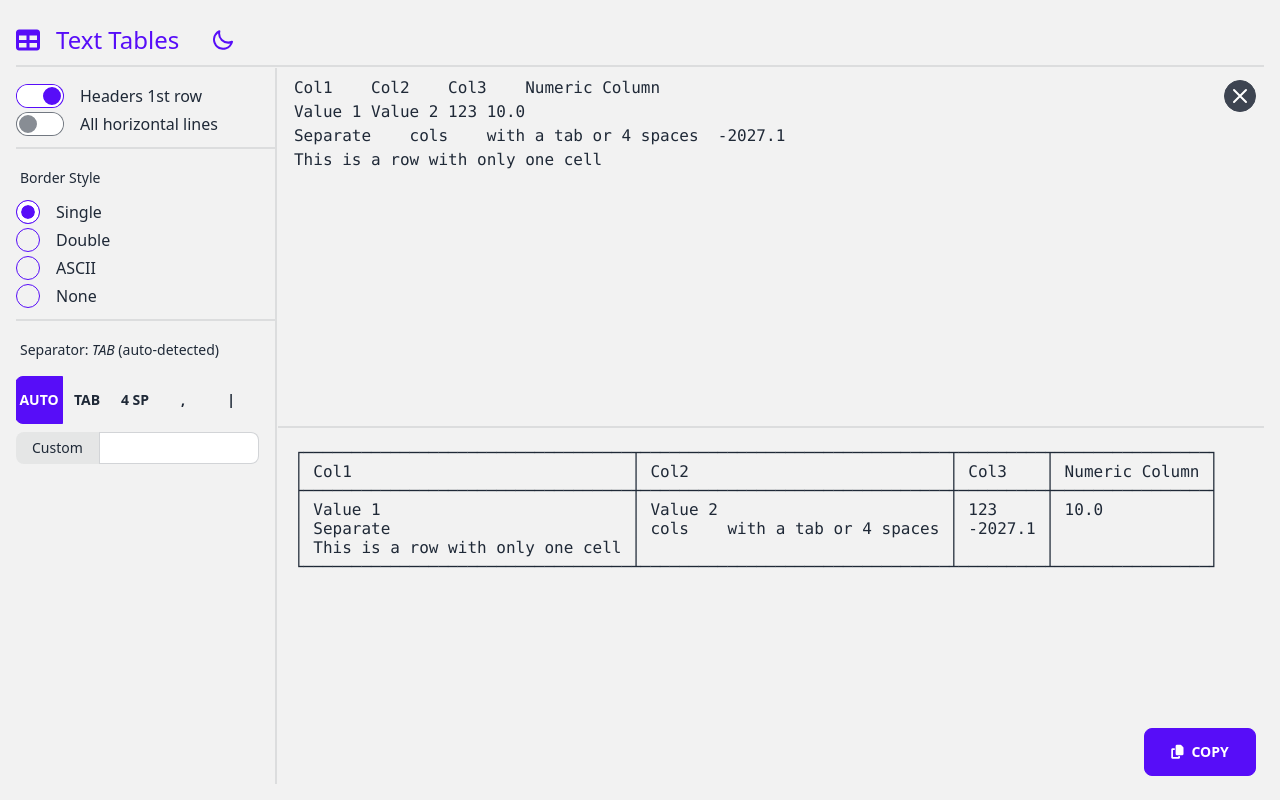
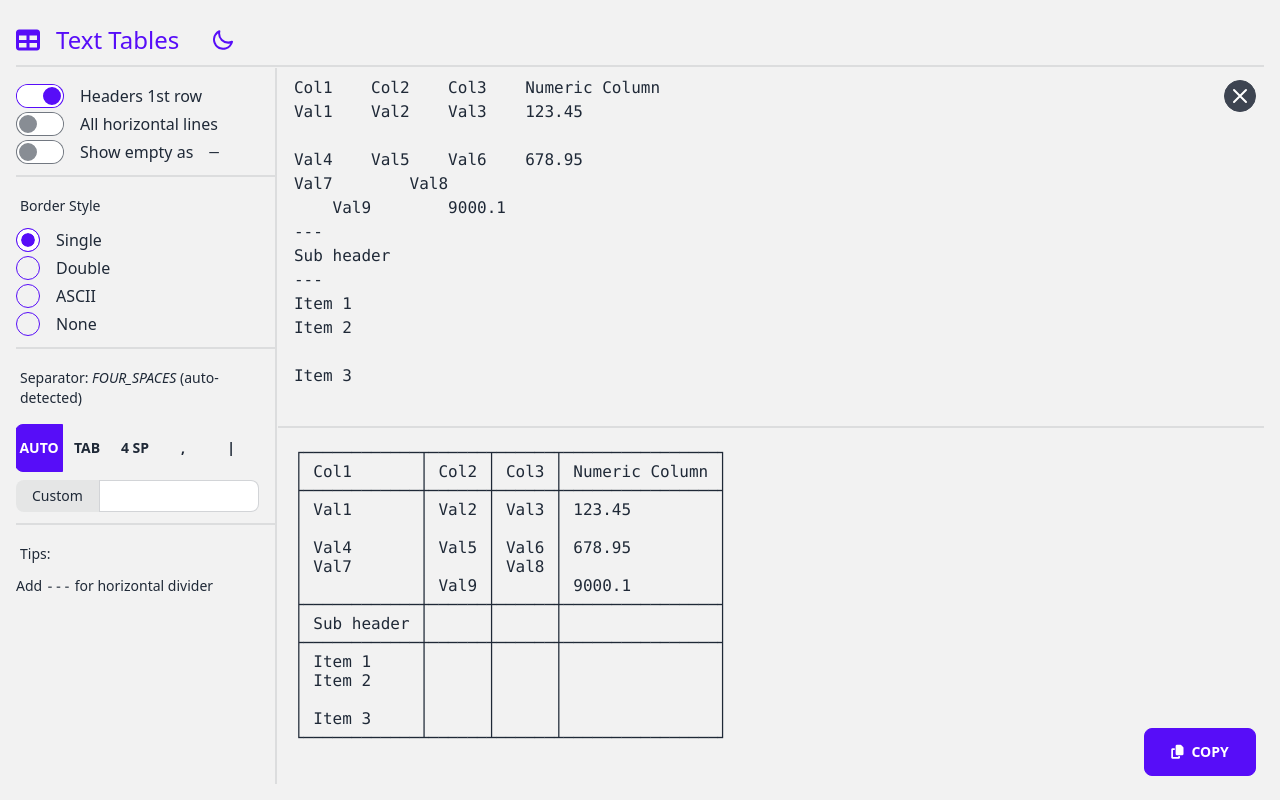
Before and after one commit to jelitter/super-tables, an Angular app: page / in a window 1280 px wide. Built offline with nearby package versions, Linux system fonts and the light colour scheme.

Commit message:
✨ Add horizontal dividers, allow empty lines, show empty as dash

```diff
--- a/src/components/tables/tables.component.html
+++ b/src/components/tables/tables.component.html
@@ -1,11 +1,11 @@
-<div class="left w-auto">
+<div class="w-auto left">
   <!-- radio -->
   <form
     [noValidate]="true"
     (change)="onSettingsChange()"
     class="flex flex-col gap-1 pt-4"
   >
-    <label class="flex align-middle gap-4">
+    <label class="flex gap-4 align-middle">
       <input
         type="checkbox"
         name="headers"
@@ -15,7 +15,7 @@
       />
       Headers 1st row
     </label>
-    <label class="flex align-middle gap-4">
+    <label class="flex gap-4 align-middle">
       <input
         type="checkbox"
         name="horizontal-lines"
@@ -24,14 +24,23 @@
       />
       All horizontal lines
     </label>
+    <label class="flex gap-4 align-middle">
+      <input
+        type="checkbox"
+        name="horizontal-lines"
+        [(ngModel)]="showEmptyAsDash"
+        class="toggle toggle-primary"
+      />
+      Show empty as <code>&mdash;</code>
+    </label>
 
-    <div class="divider m-0"></div>
+    <div class="m-0 divider"></div>
 
     <label class="label">
       <span class="label-text">Border Style</span>
     </label>
 
-    <label class="flex align-middle gap-4">
+    <label class="flex gap-4 align-middle">
       <input
         type="radio"
         name="border"
@@ -41,7 +50,7 @@
       />
       Single
     </label>
-    <label class="flex align-middle gap-4">
+    <label class="flex gap-4 align-middle">
       <input
         type="radio"
         name="border"
@@ -51,7 +60,7 @@
       />
       Double
     </label>
-    <label class="flex align-middle gap-4">
+    <label class="flex gap-4 align-middle">
       <input
         type="radio"
         name="border"
@@ -61,7 +70,7 @@
       />
       ASCII
     </label>
-    <label class="flex align-middle gap-4">
+    <label class="flex gap-4 align-middle">
       <input
         type="radio"
         name="border"
@@ -72,9 +81,9 @@
       None
     </label>
 
-    <div class="divider m-0"></div>
+    <div class="m-0 divider"></div>
 
-    <div class="pr-4 flex flex-col box-border gap-2">
+    <div class="box-border flex flex-col gap-2 pr-4">
       <label class="label">
         <span class="label-text"
           >Separator: <span class="italic">{{ activeSeparator }}</span>
@@ -135,7 +144,7 @@
           <span>Custom</span>
           <input
             type="text"
-            class="input input-bordered input-sm w-40"
+            class="w-40 input input-bordered input-sm"
             name="separator"
             [(ngModel)]="customSeparator"
             (input)="onSettingsChange()"
@@ -143,28 +152,36 @@
         </label>
       </div>
     </div>
+
+    <div class="m-0 divider"></div>
+
+    <label class="label">
+      <div class="label-text">Tips:</div>
+    </label>
+
+    <p class="text-sm">Add <code class="text">---</code> for horizontal divider</p>
   </form>
 </div>
 
-<div class="divider divider-horizontal m-0 w-1"></div>
+<div class="w-1 m-0 divider divider-horizontal"></div>
 
 <div
   class="right p-0 grid grid-rows-[1fr_2px_1fr] gap-2 w-full overflow-hidden"
 >
   <pre
-    class="right-top px-4 py-2 rounded outline-0 overflow-auto :active:border-2"
+    class="px-4 py-2 overflow-auto rounded right-top outline-0 :active:border-2"
     contenteditable="true"
     (input)="onUserPropertyChanged($event)"
   ></pre>
 
   <button
-    class="btn btn-circle btn-sm absolute dark:btn-outline top-20 right-6"
+    class="absolute btn btn-circle btn-sm dark:btn-outline top-20 right-6"
     *ngIf="(inputText ?? '').length > 0"
     (click)="clearInput()"
   >
     <svg
       xmlns="http://www.w3.org/2000/svg"
-      class="h-6 w-6"
+      class="w-6 h-6"
       fill="none"
       viewBox="0 0 24 24"
       stroke="currentColor"
@@ -178,7 +195,7 @@
     </svg>
   </button>
 
-  <div class="divider m-0 h-1"></div>
+  <div class="h-1 m-0 divider"></div>
 
   <pre
     class="right-bottom px-4 py-2 rounded overflow-auto leading-[19px]"
@@ -187,7 +204,7 @@
   >
 
   <button
-    class="btn btn-primary gap-2 absolute bottom-6 right-6 w-28 opacity-0 opa"
+    class="absolute gap-2 opacity-0 btn btn-primary bottom-6 right-6 w-28 opa"
     [class.opacity-100]="outputText?.length! > 0"
     [class.btn-success]="copied"
     (click)="copyToClipboard()"
--- a/src/components/tables/tables.component.ts
+++ b/src/components/tables/tables.component.ts
@@ -27,6 +27,7 @@ export class TablesComponent implements OnInit {
   customSeparator: string = null!;
   showHeaders = true;
   showAllHorizontalLines = false;
+  showEmptyAsDash = false;
 
   private empties = new Array(100).fill('');
 
@@ -99,6 +100,20 @@ export class TablesComponent implements OnInit {
         return;
       }
 
+      let rows = (this.inputText ?? '').split(/\r?\n/);
+      // .filter((line) => line.trim().length > 0);
+
+      const dividersBefore = rows
+        .map((r, i) => (r.trim() === '---' ? i : null))
+        .filter((n) => n !== null) as number[];
+
+      // Remove lines with dividers:
+      for (let i = dividersBefore.length - 1; i >= 0; i--) {
+        rows.splice(dividersBefore[i], 1);
+      }
+
+      const dividers = dividersBefore.map((d, i) => d - i);
+
       const config = {
         border: getBorderCharacters(this.border),
         drawHorizontalLine: (lineIndex: number, rowCount: number) => {
@@ -106,14 +121,11 @@ export class TablesComponent implements OnInit {
             this.showAllHorizontalLines ||
             lineIndex === 0 ||
             (this.showHeaders && lineIndex === 1) ||
-            lineIndex === rowCount
+            lineIndex === rowCount ||
+            dividers.includes(lineIndex)
           );
         },
       };
-
-      const rows = (this.inputText ?? '')
-        .split(/\r?\n/)
-        .filter((line) => line.trim().length > 0);
 
       const separator =
         this.customSeparator || this.separator === this.Separators.AUTO_DETECT
@@ -124,14 +136,13 @@ export class TablesComponent implements OnInit {
         ...rows.map((line: string) => line.split(separator).length)
       );
 
+      const empty = this.showEmptyAsDash ? '—' : '';
+
       const data = rows
         .map((line: any) =>
           [...line.split(separator), ...this.empties].slice(0, lineLength)
         )
-        .map((e) => e ?? '');
-
-      // rows.map((line: any) => line.split(this.separator || DEFAULT_SEPARATOR))
-      // .map((e) => e ?? '');
+        .map((r) => r.map((e) => e || empty));
 
       this.outputText = table(data, config).trim();
     } catch (error) {
--- a/src/components/tables/tables.config.ts
+++ b/src/components/tables/tables.config.ts
@@ -21,7 +21,16 @@ export const config = {
   },
 };
 
-export const initialInput = `Col1	Col2	Col3	Numeric Column
-Value 1	Value 2	123	10.0
-Separate	cols    with a tab or 4 spaces	-2027.1
-This is a row with only one cell`;
+export const initialInput = `Col1    Col2    Col3    Numeric Column
+Val1    Val2    Val3    123.45
+
+Val4    Val5    Val6    678.95
+Val7        Val8
+    Val9        9000.1
+---
+Sub header
+---
+Item 1
+Item 2
+
+Item 3`;
```
